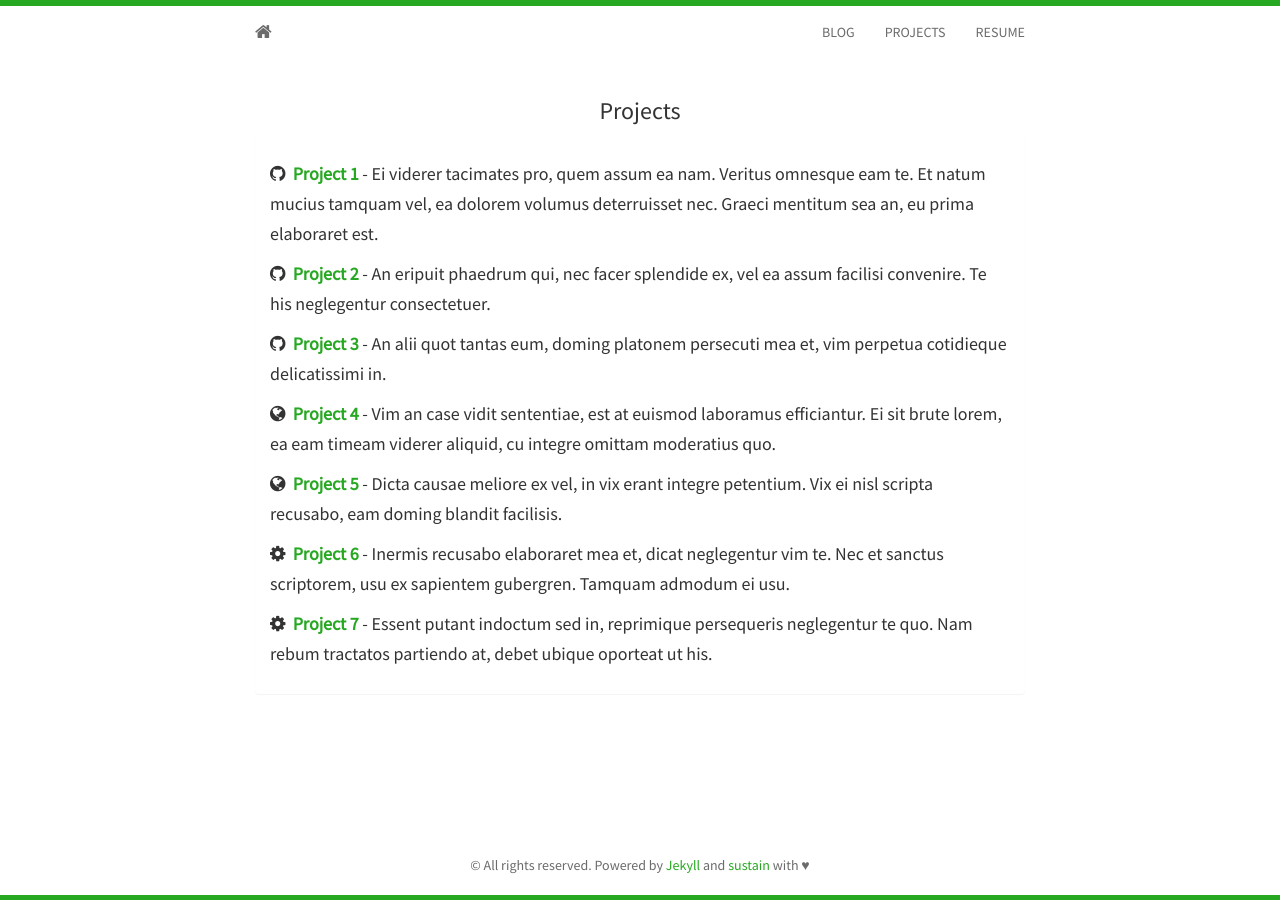
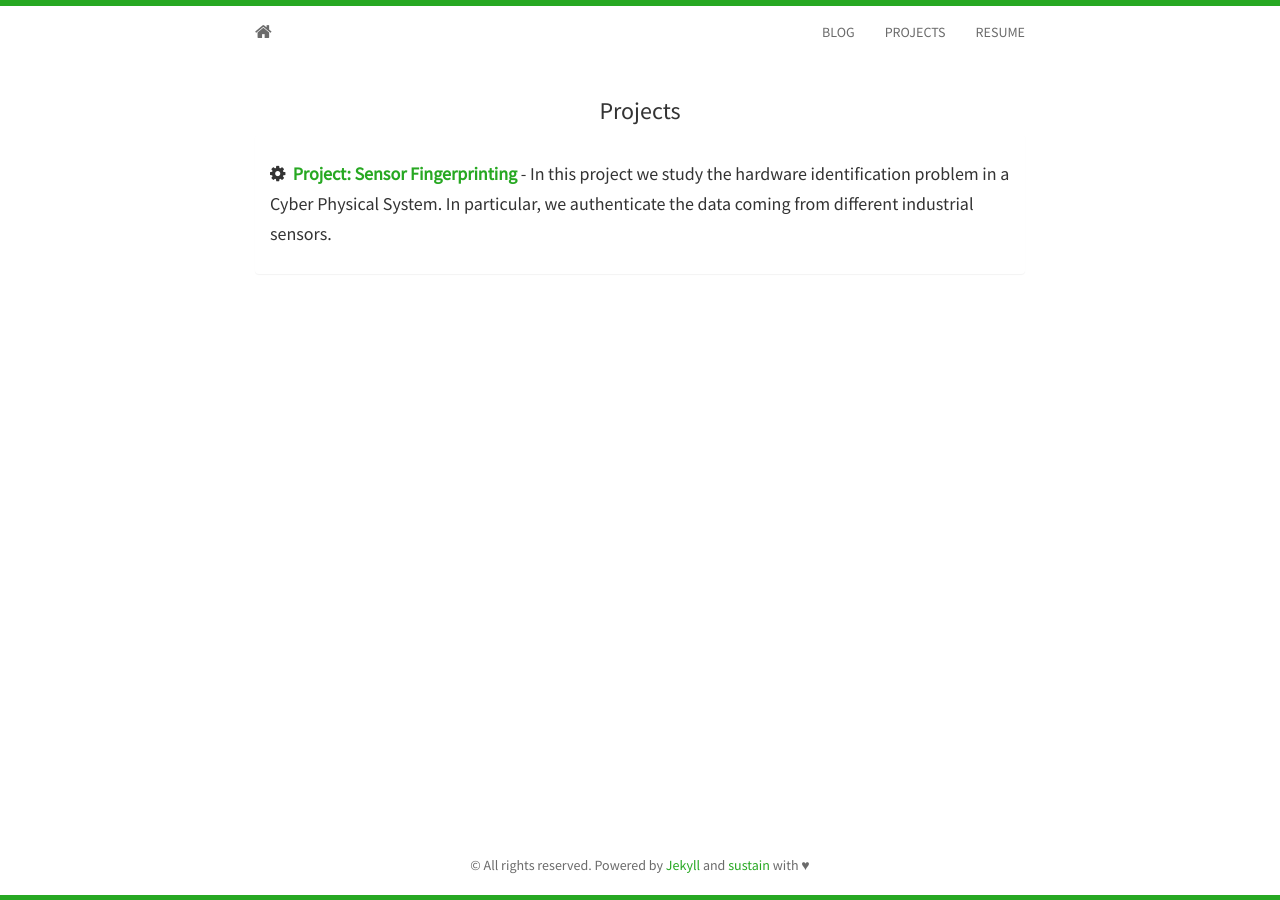
Before and after one commit to mujeebch/mujeebch_prev.github.io, a Jekyll site: the page built from projects.html, in a window 1280 px wide. Built offline with Jekyll 4.4.1, drawn with Linux system fonts in a browser that asks for light colours; nearby versions of some CDN libraries.

Commit message:
updated projects and blog page and Resume link in header

```diff
--- a/_includes/header.html
+++ b/_includes/header.html
@@ -7,7 +7,7 @@
       <ul class="nav navbar-nav navbar-right">
         <li><a href="{{ site.baseurl }}blog.html">BLOG</a></li>
         <li><a href="{{ site.baseurl }}projects.html">PROJECTS</a></li>
-        <li><a href="http://biomadeira.github.io/vitae">RESUME</a></li>
+        <li><a href="https://istd.sutd.edu.sg/people/phd-students/chuadhry-mujeeb-ahmed">RESUME</a></li>
       </ul>
     </div>
   </div>
--- a/_includes/projects.html
+++ b/_includes/projects.html
@@ -3,39 +3,21 @@
   <h3>Projects</h3>
   <div class="panel panel-default">
     <div class="panel-body">
-		<h5>
+<!--		<h5>
 			<i class="fa fa-github"></i>&nbsp;&nbsp;<strong><a href="#">Project 1</a></strong>
 			- Ei viderer tacimates pro, quem assum ea nam. Veritus omnesque eam te. Et natum mucius tamquam vel,
 			ea dolorem volumus deterruisset nec. Graeci mentitum sea an, eu prima elaboraret est.
 		</h5>
-		<h5>
-			<i class="fa fa-github"></i>&nbsp;&nbsp;<strong><a href="#">Project 2</a></strong>
-			- An eripuit phaedrum qui, nec facer splendide ex, vel ea assum facilisi convenire.
-			Te his neglegentur consectetuer.
-		</h5>
-    	<h5>
-			<i class="fa fa-github"></i>&nbsp;&nbsp;<strong><a href="#">Project 3</a></strong>
-			- An alii quot tantas eum, doming platonem persecuti mea et, vim perpetua cotidieque delicatissimi in.
-		</h5>
-		<h5>
-			<i class="fa fa-globe"></i>&nbsp;&nbsp;<strong><a href="#">Project 4</a></strong>
-			- Vim an case vidit sententiae, est at euismod laboramus efficiantur. Ei sit brute lorem,
-			ea eam timeam viderer aliquid, cu integre omittam moderatius quo.
-		</h5>
+
 		<h5>
 			<i class="fa fa-globe"></i>&nbsp;&nbsp;<strong><a href="#">Project 5</a></strong>
 			- Dicta causae meliore ex vel, in vix erant integre petentium. Vix ei nisl scripta recusabo,
 			eam doming blandit facilisis.
 		</h5>
+-->
 		<h5>
-			<i class="fa fa-cog"></i>&nbsp;&nbsp;<strong><a href="#">Project 6</a></strong>
-			- Inermis recusabo elaboraret mea et, dicat neglegentur vim te. Nec et sanctus scriptorem,
-			usu ex sapientem gubergren. Tamquam admodum ei usu.
-		</h5>
-		<h5>
-			<i class="fa fa-cog"></i>&nbsp;&nbsp;<strong><a href="#">Project 7</a></strong>
-			- Essent putant indoctum sed in, reprimique persequeris neglegentur te quo. Nam rebum
-			tractatos partiendo at, debet ubique oporteat ut his.
+			<i class="fa fa-cog"></i>&nbsp;&nbsp;<strong><a href="#">Project: Sensor Fingerprinting </a></strong>
+			- In this project we study the hardware identification problem in a Cyber Physical System. In particular, we authenticate the data coming from different industrial sensors.
 		</h5>
 
 
```
Also changed, not shown: _posts/2017-05-07-About.md (+1 -1 lines), 1 other file.
